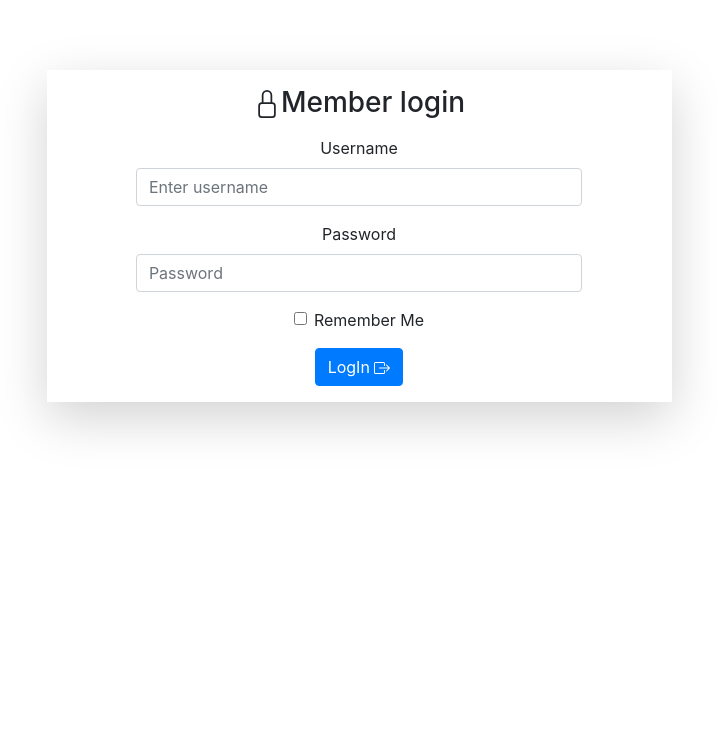
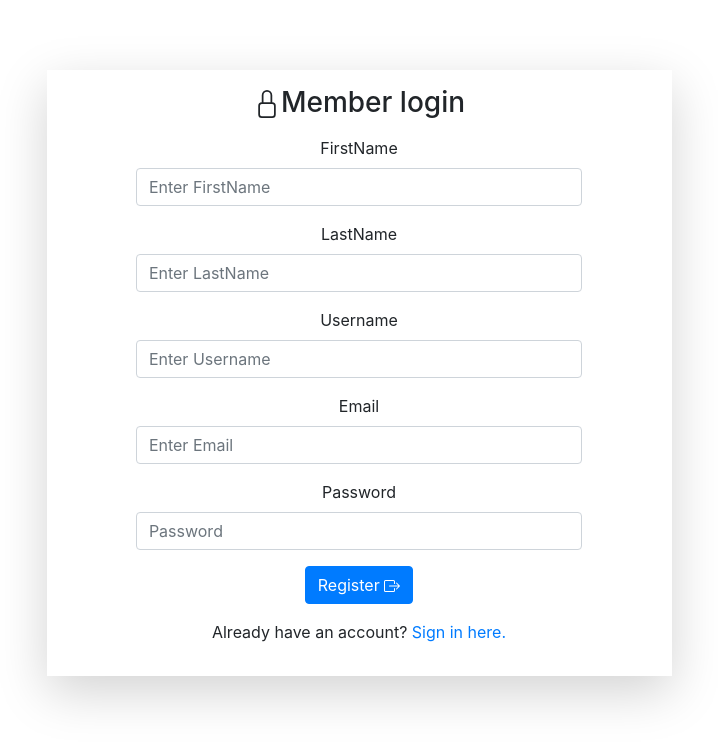
Before and after one commit to zica39/Domaci3, a React (Create React App) app: page /register in a window 1280 px wide. Shown: the top 746 px of the page, without its empty margins (281-999 px from the left). Built offline with nearby package versions, Linux system fonts and the light colour scheme.

Commit message:
Added registration page

```diff
--- a/src/App.js
+++ b/src/App.js
@@ -4,6 +4,7 @@ import {Switch} from 'react-router-dom';
 import {QueryClient,QueryClientProvider} from 'react-query';
 
 import Login from "./pages/login/Login";
+import Register from "./pages/register/Register";
 import PrivateRoute from "./privateRoute/PrivateRoute";
 import Welcome from "./components/welcome/Welcome";
 
@@ -38,6 +39,7 @@ function App() {
             <PrivateRoute path="/people/edit/:id" exact component={PeopleForm} isPrivate/>
 
             <PrivateRoute path="/login" component={Login}/>
+            <PrivateRoute path="/register" component={Register}/>
             <PrivateRoute path="/" component={Welcome} isPrivate/>
         </Switch>
     </div>
--- a/src/functions/tools.js
+++ b/src/functions/tools.js
@@ -1,5 +1,6 @@
 import Swal from "sweetalert2";
 import React from "react";
+import {useHistory} from 'react-router-dom';
 
 export const saveToStorage = (name,data) =>{
     localStorage.setItem(name,JSON.stringify(data));
--- a/src/pages/login/Login.jsx
+++ b/src/pages/login/Login.jsx
@@ -5,6 +5,7 @@ import {useHistory} from "react-router-dom";
 import {saveToStorage} from "../../functions/tools";
 import { Lock,BoxArrowRight } from 'react-bootstrap-icons';
 import {login} from '../../services/auth';
+import {Link} from 'react-router-dom'
 
 const Login = () => {
     const history = useHistory();
@@ -82,6 +83,9 @@ const Login = () => {
             <span>LogIn <BoxArrowRight/></span>}
         </Button>
     </Form>
+            <div className="footer mt-3">
+                <p>Don't have an Account! <Link to="register">Sign Up Here</Link></p>
+            </div>
     </div>
     </div>
 }
--- /dev/null
+++ b/src/pages/register/Register.jsx
@@ -0,0 +1,122 @@
+import React,{useState} from "react";
+import Form from 'react-bootstrap/Form';
+import Button from 'react-bootstrap/Button';
+import {Link, useHistory} from "react-router-dom";
+import {swalAlert} from "../../functions/tools";
+import { Lock,BoxArrowRight } from 'react-bootstrap-icons';
+import {register} from '../../services/auth';
+
+const Register = () => {
+    const history = useHistory();
+    const[registerData,setRegisterData] = useState({
+        firstName:'',
+        lastName:'',
+        email:'',
+        password:'',
+        login:'',
+        authorities:["ROLE_USER"],
+        lang_key:'en'
+    });
+    const[disabled,setDisabled] = useState(false);
+
+    const onSubmit = () => {
+
+        console.log(3);
+
+        setDisabled(true);
+        register(registerData).then(function(response){
+
+            history.push('/login');
+            swalAlert('success','Good job!','User registered successfully');
+
+        }).catch(function (error) {
+            alert(error?.response?.data?.detail);
+            setDisabled(false);
+        });
+
+    }
+
+    return <div className='container-fluid'>
+
+        <div className='col-sm-10 offset-sm-1 col-md-6 offset-md-3 border-dark shadow-lg py-3'>
+            <p className='h3'><Lock/>Member login</p>
+            <Form className={"mt-3"}>
+                <Form.Group controlId="formBasicEmail">
+                    <Form.Label>FirstName</Form.Label>
+                    <Form.Control type="text" placeholder="Enter FirstName" className="w-75 m-auto"
+                                  value={registerData.firstName}
+                                  onChange={(e) => setRegisterData(prevState => {
+                                      return{
+                                          ...prevState,
+                                          'firstName': e.target.value
+                                      }
+                                  })}
+                    />
+                </Form.Group>
+
+                <Form.Group controlId="formBasicEmail">
+                    <Form.Label>LastName</Form.Label>
+                    <Form.Control type="text" placeholder="Enter LastName" className="w-75 m-auto"
+                                  value={registerData.lastName}
+                                  onChange={(e) => setRegisterData(prevState => {
+                                      return{
+                                          ...prevState,
+                                          'lastName': e.target.value
+                                      }
+                                  })}
+                    />
+                </Form.Group>
+
+                <Form.Group controlId="formBasicEmail">
+                    <Form.Label>Username</Form.Label>
+                    <Form.Control type="text" placeholder="Enter Username" className="w-75 m-auto"
+                                  value={registerData.login}
+                                  onChange={(e) => setRegisterData(prevState => {
+                                      return{
+                                          ...prevState,
+                                          'login': e.target.value
+                                      }
+                                  })}
+                    />
+                </Form.Group>
+
+                <Form.Group controlId="formBasicEmail">
+                    <Form.Label>Email</Form.Label>
+                    <Form.Control type="email" placeholder="Enter Email" className="w-75 m-auto"
+                                  value={registerData.email}
+                                  onChange={(e) => setRegisterData(prevState => {
+                                      return{
+                                          ...prevState,
+                                          'email': e.target.value
+                                      }
+                                  })}
+                    />
+                </Form.Group>
+
+                <Form.Group controlId="formBasicPassword">
+                    <Form.Label>Password</Form.Label>
+                    <Form.Control type="password" placeholder="Password"  className="w-75 m-auto"
+                                  value={registerData.password}
+                                  onChange={(e) => setRegisterData(prevState => {
+                                      return{
+                                          ...prevState,
+                                          'password': e.target.value
+                                      }
+                                  })}
+                    />
+                </Form.Group>
+
+                <Button disabled={disabled} variant="primary" type="button" onClick={() => onSubmit()}>
+                    {disabled?
+                        <div className="spinner-border"/>:
+                        <span>Register <BoxArrowRight/></span>}
+                </Button>
+            </Form>
+            <div className="footer mt-3">
+                <p>Already have an account?<Link to="login"> Sign in here.</Link></p>
+            </div>
+        </div>
+    </div>
+}
+
+export default Register;
--- a/src/privateRoute/PrivateRoute.jsx
+++ b/src/privateRoute/PrivateRoute.jsx
@@ -1,23 +1,21 @@
 import React from 'react';
-import {Route, useRouteMatch} from 'react-router-dom';
+import {Route, useRouteMatch,useHistory} from 'react-router-dom';
 import Forbidden from "../pages/forbidden/Forbidden";
 import AuthLayout from "../components/layout/AuthLayout";
 import BasicLayout from "../components/layout/BasicLayout";
-import Login from "../pages/login/Login";
 import {loadFromStorage} from "../functions/tools";
 
 
 const PrivateRoute = ({component: Component, isPrivate, ...rest}) => {
     const Layout = isPrivate ? AuthLayout : BasicLayout;
-    const data = useRouteMatch();
+    const history  = useHistory();
+    if(loadFromStorage('role') && !isPrivate)history.push('/');
 
     return <Route {...rest} component={() => {
-        return isPrivate ? loadFromStorage('role') ?
-            <Layout><Component {...rest}/></Layout>
-            :
-            data.path==='/'?<Login/>:<Forbidden/>
-            :
-            <Layout><Component {...rest}/></Layout>
+        if(isPrivate && loadFromStorage('role')) return <Layout><Component {...rest}/></Layout>;
+        else if( isPrivate &&  !loadFromStorage('role') )  return <Forbidden/>;
+        else if(loadFromStorage('role') && !isPrivate) return <></>;
+        else return <Layout><Component {...rest}/></Layout>;
     }}/>
 }
 
--- a/src/services/auth.js
+++ b/src/services/auth.js
@@ -3,3 +3,11 @@ import axiosInstance from "../services/axios";
 export const login = (data) => {
     return axiosInstance.post('/authenticate',data);
 }
+
+export const register = (data) => {
+    return axiosInstance.post('/register',data);
+}
+
+export const getUser = (username) => {
+    return axiosInstance.post('/register/'+username);
+}
```
